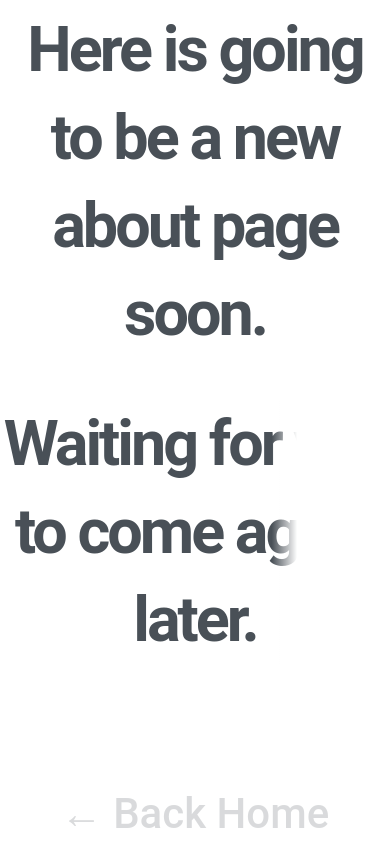
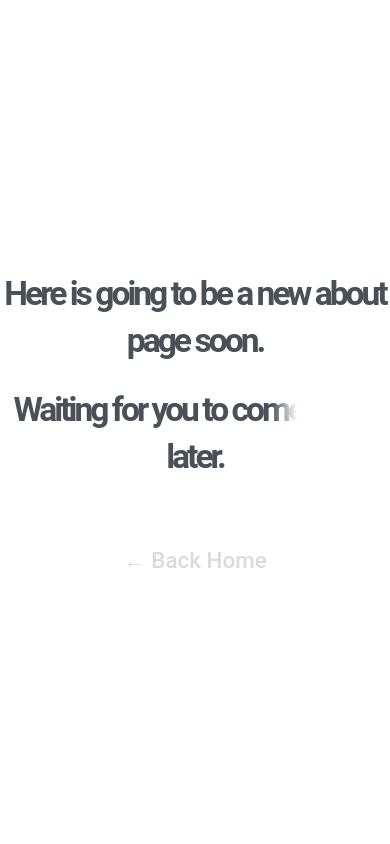
Before and after one commit to poludnev/homepage_2, a Next.js app: page /about in a window 390 px wide. Built offline with nearby package versions, Linux system fonts and the light colour scheme.

Commit message:
Added adaptivity to homepage

```diff
--- a/pages/index.module.scss
+++ b/pages/index.module.scss
@@ -3,7 +3,7 @@
   background-size: cover;
   background-position: center;
   color: var(--color-white);
-  max-height: 100vh;
+  min-height: 100vh;
 
   margin: 0 auto;
 }
@@ -44,16 +44,65 @@
   animation-timing-function: ease-in;
   animation-fill-mode: backwards;
   margin-top: auto;
+
+  @media only screen and (max-width: 35em) {
+    max-width: 80rem;
+  }
+
+  @media only screen and (max-width: 22.5em) {
+    font-size: 20rem;
+  }
+
+  @media only screen and (max-height: 20rem) {
+    max-width: initial;
+  }
 }
 
 .paragraph {
-  font-size: var(--font-primary);
+  font-size: 1.5rem;
   text-align: center;
   font-weight: 400;
   letter-spacing: 4px;
   max-width: 85rem;
   line-height: 3rem;
   margin: 0 auto var(--mb-md);
+  @media only screen and (max-height: 37.5rem) {
+    margin-bottom: var(--mb-sm);
+  }
+
+  @media only screen and (max-width: 62.5em) {
+    letter-spacing: 2px;
+    font-size: 1.6rem;
+  }
+
+  @media only screen and (max-width: 47.5em) {
+    letter-spacing: 1px;
+    font-size: 1.8rem;
+  }
+
+  @media only screen and (max-width: 35em) {
+    font-size: 2.2rem;
+    max-width: 55rem;
+    line-height: 4rem;
+    span {
+      padding: 1.5rem 0;
+    }
+  }
+
+  @media only screen and (max-width: 22.5em) {
+    font-size: 3.2rem;
+    line-height: 5rem;
+  }
+
+  @media only screen and (max-width: 21em) {
+    max-width: 78rem;
+  }
+
+  @media only screen and (max-height: 20rem) {
+    max-width: initial;
+    font-size: 3.2rem;
+    margin-bottom: var(--mb-lg);
+  }
 
   span:first-child {
     display: block;
@@ -75,12 +124,34 @@
 
 .nav {
   padding: 4rem;
+  @media only screen and (max-height: 37.5rem) {
+    padding: 2rem;
+  }
   &__list {
     list-style: none;
     display: flex;
     gap: 5rem;
     justify-content: center;
     font-size: 2.4rem;
+
+    @media only screen and (max-width: 35em) {
+      flex-direction: column;
+      align-items: center;
+      font-size: 3.6rem;
+      letter-spacing: 6px;
+      gap: 3rem;
+    }
+
+    @media only screen and (max-width: 22.5em) {
+      font-size: 6rem;
+      gap: 5rem;
+    }
+
+    @media only screen and (max-height: 20rem) {
+      flex-direction: row;
+      font-size: 6rem;
+      gap: 6rem;
+    }
 
     &_item {
       text-transform: uppercase;
@@ -125,14 +196,23 @@
 }
 
 .media {
-  padding: 5rem;
+  padding: 8rem;
   margin-top: auto;
+
   &__list {
     list-style: none;
     display: flex;
     justify-content: center;
     gap: 1.5rem;
     margin-top: auto;
+
+    @media only screen and (max-width: 47.5em) {
+      gap: 3.5rem;
+    }
+
+    @media only screen and (max-width: 22.5em) {
+      gap: 1.8rem;
+    }
   }
 
   &__list_icon {
@@ -141,6 +221,11 @@
     fill: rgba(#adb5bd, 0.8);
     stroke: rgba(#adb5bd, 0.8);
     transition: all 0.4s;
+
+    @media only screen and (max-width: 35em) {
+      width: 30px;
+      height: 30px;
+    }
   }
 
   &__list_item {
@@ -151,22 +236,22 @@
     animation-fill-mode: backwards;
 
     &:nth-child(1) {
+      animation-delay: 0.4s;
+    }
+    &:nth-child(3) {
       animation-delay: 0.5s;
     }
-    &:nth-child(3) {
+    &:nth-child(6) {
       animation-delay: 0.6s;
     }
-    &:nth-child(6) {
+    &:nth-child(4) {
       animation-delay: 0.7s;
     }
-    &:nth-child(4) {
+    &:nth-child(2) {
       animation-delay: 0.8s;
     }
-    &:nth-child(2) {
+    &:nth-child(5) {
       animation-delay: 0.9s;
-    }
-    &:nth-child(5) {
-      animation-delay: 1s;
     }
   }
 
@@ -175,6 +260,11 @@
     border-radius: 50%;
     width: 35px;
     height: 35px;
+
+    @media only screen and (max-width: 35em) {
+      width: 30px;
+      height: 30px;
+    }
   }
   &__list_link {
     &:link,
@@ -197,6 +287,11 @@
         z-index: -1;
         opacity: 0;
         transition: border-color 0.3s, top 0.3s, left 0.3s;
+
+        @media only screen and (max-width: 35em) {
+          width: 28px;
+          height: 28px;
+        }
       }
     }
 
@@ -264,7 +359,7 @@
 
 @keyframes moveInUp {
   0% {
-    transform: translateY(10rem);
+    transform: translateY(5rem);
     opacity: 0;
   }
 
--- a/styles/globals.scss
+++ b/styles/globals.scss
@@ -2,6 +2,7 @@
   --font-primary: 1.5rem;
   --mb-lg: 8rem;
   --mb-md: 4rem;
+  --mb-sm: 2rem;
   --color-dark: #212529;
   --color-grey-darkest: #343a40;
   --color-white: #fff;
@@ -19,13 +20,36 @@
 html {
   font-size: 65.5%;
   box-sizing: border-box;
+  overflow-x: hidden;
 
-  @media only screen and (max-width: var(--bp-largest)) {
-    font-size: 50%;
+  @media only screen and (max-height: 30rem) {
+    // 480 px
+    font-size: 35%;
   }
 
-  @media only screen and (max-width: var(--bp-large)) {
-    font-size: 42%;
+  @media only screen and (max-width: 62.5em) {
+    // 1000 pz
+    font-size: 45%;
+  }
+
+  @media only screen and (max-width: 47.5em) {
+    // 760 px
+    font-size: 35%;
+  }
+
+  @media only screen and (max-width: 22.5em) {
+    // 360 px
+    font-size: 25%;
+  }
+
+  @media only screen and (max-width: 21em) {
+    // 336px
+    font-size: 20%;
+  }
+
+  @media only screen and (max-height: 20rem) {
+    // 320 px
+    font-size: 20%;
   }
 }
 body {
```
